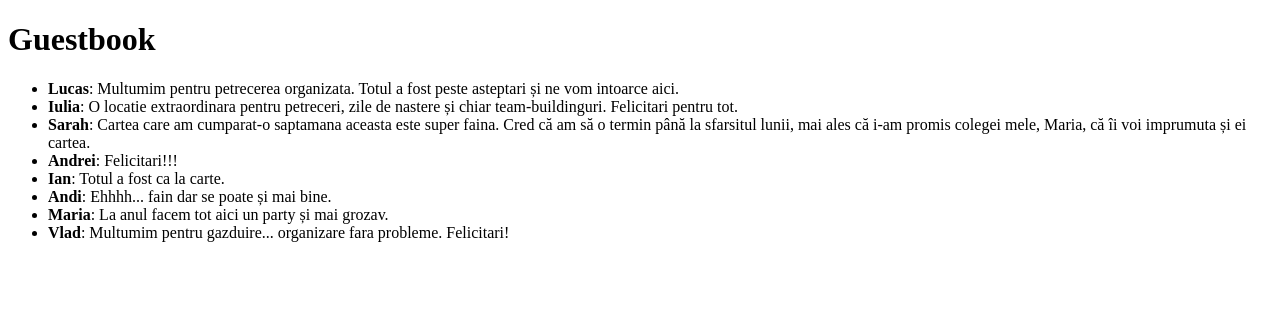
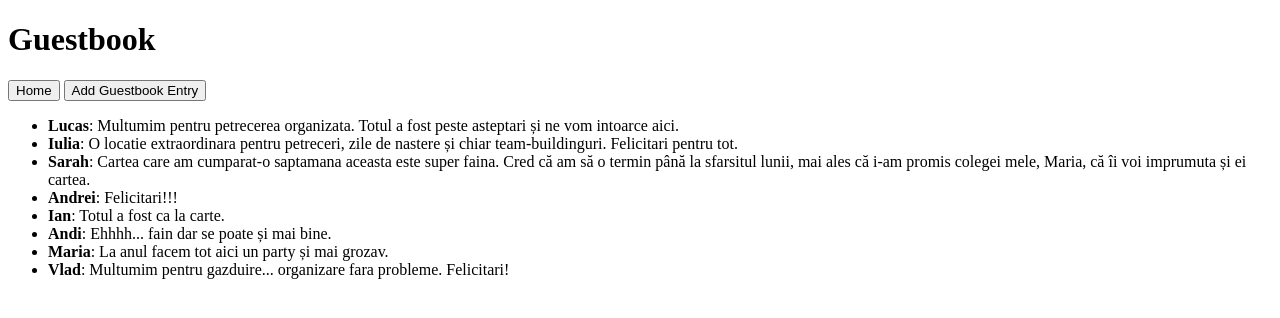
Before and after one commit to valhodis/Django-guestbook-project, a Django app: page /guestbook/ in a window 1280 px wide. Shown: the top 318 px of the page. Run offline with Django 5.2, Linux system fonts and the light colour scheme; data comes from the database, SQL or seed files in the repository.

Commit message:
adaugare butoane pt pagina guestbook.html si add_guestbook_entry

```diff
--- a/guestbook_project/guestbook/templates/guestbook/add_guestbook_entry.html
+++ b/guestbook_project/guestbook/templates/guestbook/add_guestbook_entry.html
@@ -15,6 +15,7 @@
         {{ form.as_p }}
         <button type="submit">Add Entry</button>
     </form>
+        <a href="{% url 'home_view' %}"><button>Cancel</button></a>
     </div>
 </body>
 </html>
--- a/guestbook_project/guestbook/templates/guestbook/guestbook.html
+++ b/guestbook_project/guestbook/templates/guestbook/guestbook.html
@@ -7,6 +7,8 @@
 </head>
 <body>
     <h1>Guestbook</h1>
+    <a href="{% url 'home_view' %}"><button>Home</button></a>
+    <a href="{% url 'add_guestbook_entry' %}"><button>Add Guestbook Entry</button></a>
     <ul>
         {% for entry in entries %}
             <li><strong>{{ entry.name }}</strong>: {{ entry.message }}</li>
```
